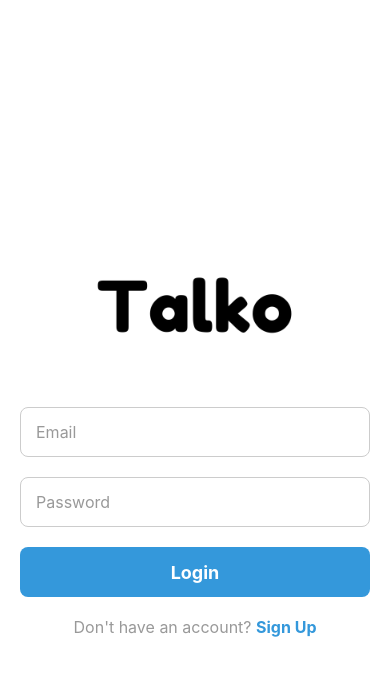
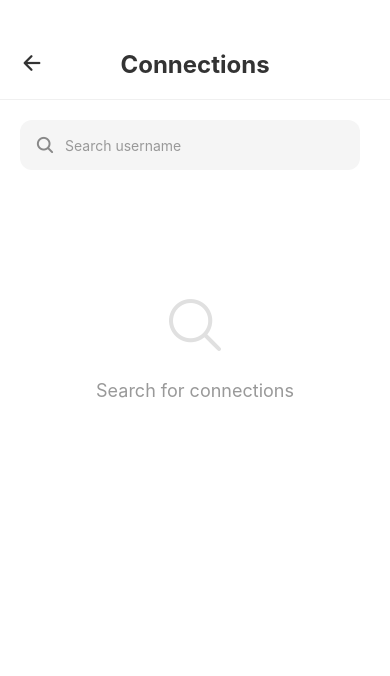
Before and after one commit to IvannEmmanuel/Talko-App, a React Native app: screen /CallPage in a window 390 px wide. Shown: the top 676 px of the page. Built offline with nearby package versions, Linux system fonts and the light colour scheme.

Commit message:
Added FriendList,Dashboard,CallPage,ChatPage,Notifications,ProfilePage designs

```diff
--- a/App.js
+++ b/App.js
@@ -8,6 +8,7 @@ import SignUpPage from "./pages/SignUpPage";
 import Chats from "./components/Chats";
 import VisitProfile from "./components/VisitProfile";
 import FriendList from './components/FriendList';
+import CallPage from './pages/screens/CallPage';
 
 
 const Stack = createNativeStackNavigator();
@@ -26,6 +27,7 @@ export default function App() {
           <Stack.Screen name="Chats" component={Chats} />
           <Stack.Screen name="VisitProfile" component={VisitProfile} />
           <Stack.Screen name="FriendList" component={FriendList} />
+          <Stack.Screen name="CallPage" component={CallPage} />
         </Stack.Navigator>
       </NavigationContainer>
   );
--- a/components/FriendList.js
+++ b/components/FriendList.js
@@ -176,8 +176,9 @@ const styles = StyleSheet.create({
   },
   backButton: {
     position: 'absolute',
-    left: 15,
-    top: 10,
+    left: -height * 0,
+    top: height * 0.05,
+    marginLeft: height * 0.02,
   },
   talkoPic: {
     height: height * 0.1,
--- a/pages/screens/CallPage.js
+++ b/pages/screens/CallPage.js
@@ -22,6 +22,7 @@ import {
 } from "firebase/firestore";
 import { db, auth } from "../../firebaseConfig";
 import { Ionicons } from "@expo/vector-icons";
+import { useNavigation } from "@react-navigation/native";
 
 const { height, width } = Dimensions.get("window");
 
@@ -29,6 +30,7 @@ const WhiteUsersPage = () => {
   const [users, setUsers] = useState([]);
   const [searchQuery, setSearchQuery] = useState("");
   const [loading, setLoading] = useState(false);
+  const navigation = useNavigation();
 
   const fetchUsers = async () => {
     if (searchQuery.trim() === "") {
@@ -165,6 +167,12 @@ const WhiteUsersPage = () => {
   return (
     <View style={styles.container}>
       <View style={styles.header}>
+        <TouchableOpacity
+          style={styles.backButton}
+          onPress={() => navigation.goBack()}
+        >
+          <Ionicons name="arrow-back" size={24} color="#333" />
+        </TouchableOpacity>
         <Text style={styles.headerTitle}>Connections</Text>
       </View>
 
@@ -258,6 +266,12 @@ const styles = StyleSheet.create({
     fontWeight: "bold",
     color: "#333",
     textAlign: "center",
+  },
+  backButton: {
+    position: "absolute",
+    left: 20,
+    top: 50,
+    zIndex: 1,
   },
   searchContainer: {
     flexDirection: "row",
@@ -371,7 +385,7 @@ const styles = StyleSheet.create({
     height: 60,
     borderRadius: 30,
     borderWidth: 2,
-    borderColor: '#e0e0e0',
+    borderColor: "#e0e0e0",
   },
 });
 
--- a/pages/screens/ChatPage.js
+++ b/pages/screens/ChatPage.js
@@ -118,7 +118,7 @@ const EnhancedChatPage = () => {
       </Text>
       <TouchableOpacity
         style={styles.addFriendsButton}
-        onPress={() => navigation.navigate('AddFriends')}
+        onPress={() => navigation.navigate('CallPage')}
       >
         <Text style={styles.addFriendsButtonText}>Add Friends</Text>
       </TouchableOpacity>
@@ -141,7 +141,7 @@ const EnhancedChatPage = () => {
           />
           <TouchableOpacity
             style={styles.addFriendButton}
-            onPress={() => navigation.navigate('AddFriends')}
+            onPress={() => navigation.navigate('CallPage')}
           >
             <Ionicons name="person-add" size={24} color="#007BFF" />
           </TouchableOpacity>
--- a/pages/screens/Notifications.js
+++ b/pages/screens/Notifications.js
@@ -6,10 +6,14 @@ import {
   FlatList,
   TouchableOpacity,
   ActivityIndicator,
+  Dimensions,
 } from "react-native";
 import { doc, onSnapshot } from "firebase/firestore";
 import { db, auth } from "../../firebaseConfig";
 import { useNavigation } from "@react-navigation/native";
+import { Ionicons } from "@expo/vector-icons";
+
+const { height, width } = Dimensions.get("window");
 
 const Notifications = () => {
   const [notifications, setNotifications] = useState([]);
@@ -51,36 +55,50 @@ const Notifications = () => {
     }
   };
 
+  const NotificationItem = ({ item }) => (
+    <View style={styles.notificationCard}>
+      <View style={styles.notificationContent}>
+        <View style={styles.notificationIcon}>
+          <Ionicons name="notifications-outline" size={24} color="#4A5ACE" />
+        </View>
+        <View style={styles.notificationDetails}>
+          <Text style={styles.notificationMessage} numberOfLines={2}>
+            {item.message}
+          </Text>
+          <Text style={styles.notificationTimestamp}>
+            {new Date(item.timestamp.seconds * 1000).toLocaleString()}
+          </Text>
+        </View>
+      </View>
+      <TouchableOpacity
+        style={styles.actionButton}
+        onPress={() => handleViewProfile(item.message)}
+      >
+        <Text style={styles.actionButtonText}>View Profile</Text>
+      </TouchableOpacity>
+    </View>
+  );
+
   return (
     <View style={styles.container}>
-      <Text style={styles.header}>Notifications</Text>
+      <View style={styles.header}>
+        <Text style={styles.headerTitle}>Notifications</Text>
+      </View>
 
       {loading ? (
-        <View style={styles.loadingContainer}>
-          <ActivityIndicator size="large" color="#3498db" />
-        </View>
-      ) : notifications.length === 0 ? (
-        <View style={styles.emptyContainer}>
-          <Text style={styles.emptyText}>No notifications yet!</Text>
-        </View>
+        <ActivityIndicator size="large" color="#4A5ACE" style={styles.loader} />
       ) : (
         <FlatList
           data={notifications}
           keyExtractor={(item, index) => index.toString()}
-          renderItem={({ item }) => (
-            <View style={styles.notificationItem}>
-              <Text style={styles.notificationMessage}>{item.message}</Text>
-              <Text style={styles.notificationTimestamp}>
-                {new Date(item.timestamp.seconds * 1000).toLocaleString()}
-              </Text>
-              <TouchableOpacity
-                style={styles.viewProfileButtonContainer}
-                onPress={() => handleViewProfile(item.message)}
-              >
-                <Text style={styles.viewProfileButton}>View Profile</Text>
-              </TouchableOpacity>
+          contentContainerStyle={styles.listContainer}
+          ListEmptyComponent={() => (
+            <View style={styles.emptyState}>
+              <Ionicons name="notifications-off-outline" size={64} color="#E0E0E0" />
+              <Text style={styles.emptyStateText}>No notifications yet</Text>
             </View>
           )}
+          renderItem={({ item }) => <NotificationItem item={item} />}
         />
       )}
     </View>
@@ -90,63 +108,96 @@ const Notifications = () => {
 const styles = StyleSheet.create({
   container: {
     flex: 1,
-    backgroundColor: "#f8f9fa",
-    padding: 20,
+    backgroundColor: "#FFFFFF",
   },
   header: {
+    paddingTop: 50,
+    paddingBottom: 20,
+    paddingHorizontal: 20,
+    borderBottomWidth: 1,
+    borderBottomColor: "#F0F0F0",
+  },
+  headerTitle: {
     fontSize: 24,
     fontWeight: "bold",
-    color: "#2c3e50",
-    marginBottom: 20,
+    color: "#333",
     textAlign: "center",
   },
-  loadingContainer: {
-    flex: 1,
+  backButton: {
+    position: "absolute",
+    left: 20,
+    top: 50,
+    zIndex: 1,
+  },
+  loader: {
+    marginTop: 50,
+  },
+  listContainer: {
+    paddingHorizontal: 20,
+    paddingBottom: 20,
+  },
+  emptyState: {
+    alignItems: "center",
     justifyContent: "center",
+    marginTop: 100,
+  },
+  emptyStateText: {
+    color: "#999",
+    fontSize: 18,
+    marginTop: 20,
+  },
+  notificationCard: {
+    flexDirection: "row",
+    justifyContent: "space-between",
     alignItems: "center",
-  },
-  emptyContainer: {
-    flex: 1,
-    justifyContent: "center",
-    alignItems: "center",
-  },
-  emptyText: {
-    fontSize: 18,
-    color: "#7f8c8d",
-    textAlign: "center",
-  },
-  notificationItem: {
-    backgroundColor: "#ffffff",
+    backgroundColor: "#F9F9F9",
+    borderRadius: 12,
     padding: 15,
-    borderRadius: 10,
     marginBottom: 15,
     shadowColor: "#000",
     shadowOffset: { width: 0, height: 2 },
-    shadowOpacity: 0.1,
-    shadowRadius: 5,
-    elevation: 4,
+    shadowOpacity: 0.05,
+    shadowRadius: 3.84,
+    elevation: 5,
+  },
+  notificationContent: {
+    flexDirection: "row",
+    alignItems: "center",
+    flex: 1,
+  },
+  notificationIcon: {
+    width: 50,
+    height: 50,
+    borderRadius: 25,
+    backgroundColor: "#F0F0F0",
+    justifyContent: "center",
+    alignItems: "center",
+    marginRight: 15,
+  },
+  notificationDetails: {
+    flex: 1,
+    justifyContent: "center",
   },
   notificationMessage: {
     fontSize: 16,
-    color: "#2c3e50",
+    fontWeight: "bold",
+    color: "#333",
     marginBottom: 5,
   },
   notificationTimestamp: {
+    color: "#666",
     fontSize: 12,
-    color: "#95a5a6",
-    marginBottom: 10,
   },
-  viewProfileButtonContainer: {
-    alignSelf: "flex-start",
-    padding: 8,
-    backgroundColor: "#3498db",
-    borderRadius: 5,
+  actionButton: {
+    backgroundColor: "#4A5ACE",
+    paddingVertical: 8,
+    paddingHorizontal: 15,
+    borderRadius: 20,
   },
-  viewProfileButton: {
+  actionButtonText: {
+    color: "#fff",
+    fontWeight: "bold",
     fontSize: 14,
-    color: "#ffffff",
-    fontWeight: "bold",
-    textAlign: "center",
   },
 });
 
--- a/pages/screens/ProfilePage.js
+++ b/pages/screens/ProfilePage.js
@@ -8,6 +8,7 @@ import {
   ScrollView,
   TouchableOpacity,
   Dimensions,
+  SafeAreaView,
 } from "react-native";
 import { doc, getDoc } from "firebase/firestore";
 import { db, auth } from "../../firebaseConfig";
@@ -94,7 +95,7 @@ const ProfilePage = () => {
             )}
             <TouchableOpacity
               style={styles.editProfileButton}
-              onPress={() => navigation.navigate('EditProfile')}
+              // onPress={() => navigation.navigate('EditProfile')}
             >
               <Ionicons name="create-outline" size={20} color="white" />
             </TouchableOpacity>
@@ -103,7 +104,7 @@ const ProfilePage = () => {
           <Text style={styles.profileName}>
             {userData.firstname} {userData.lastname}
           </Text>
-          <Text style={styles.profileUsername}>@{userData.username}</Text>
+          <Text style={styles.profileUsername}>{userData.username}</Text>
         </LinearGradient>
 
         <View style={styles.statsContainer}>
```
Also changed, not shown: pages/Dashboard.js (+1 -6 lines).
